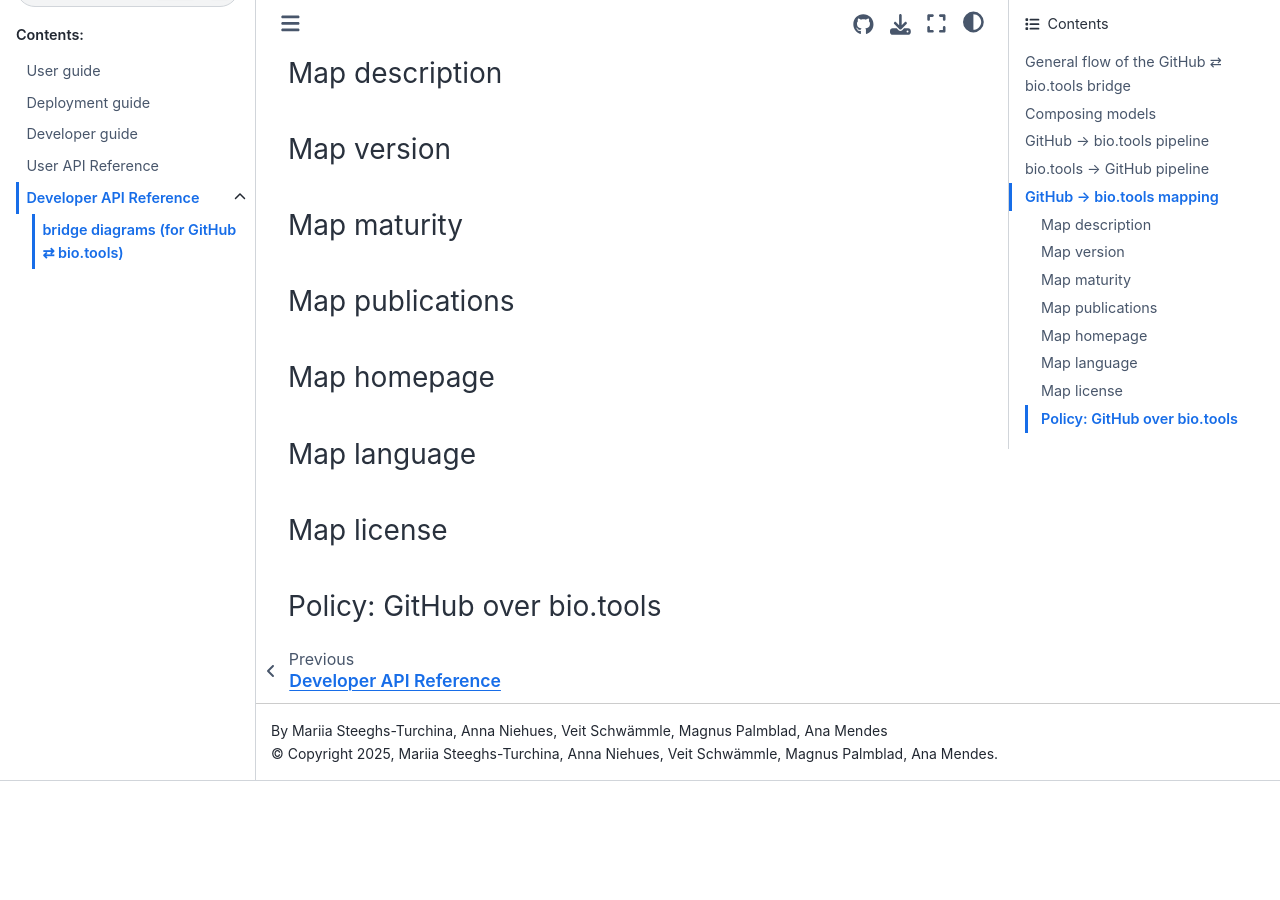
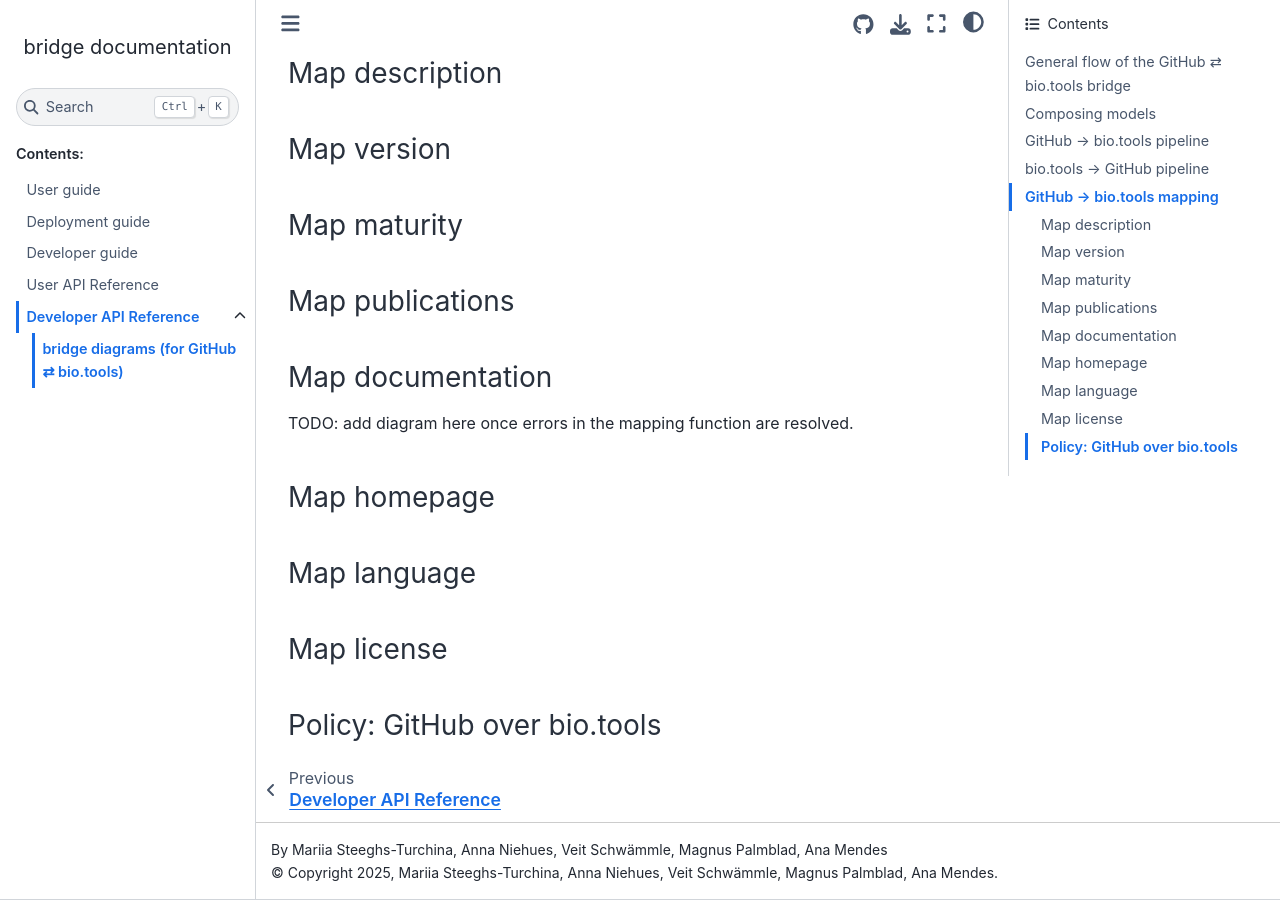
Before and after one commit to bio-tools/biohackathon2025, a Sphinx documentation site: the page built from docs/source/api_reference/diagrams.rst, in a window 1280 px wide and 900 px high, scrolled down 940 px. Built offline with Sphinx 7.4.7 and the Sphinx Book theme 1.1.4, drawn with Linux system fonts in a browser that asks for light colours; pages that are not in the unit, such as notebooks, are missing from menus; before the commit the page ends 1721 px from its top, so only the background shows below that.

Commit message:
doc: placeholder for flowchart documentation

```diff
--- a/docs/source/api_reference/diagrams.rst
+++ b/docs/source/api_reference/diagrams.rst
@@ -64,6 +64,11 @@
 
 .. mermaid:: diagrams/gh2bt/publication.mmd
 
+Map documentation
+~~~~~~~~~~~~~~~~~~~~
+
+TODO: add diagram here once errors in the mapping function are resolved.
+
 Map homepage
 ~~~~~~~~~~~~~~
 
```
